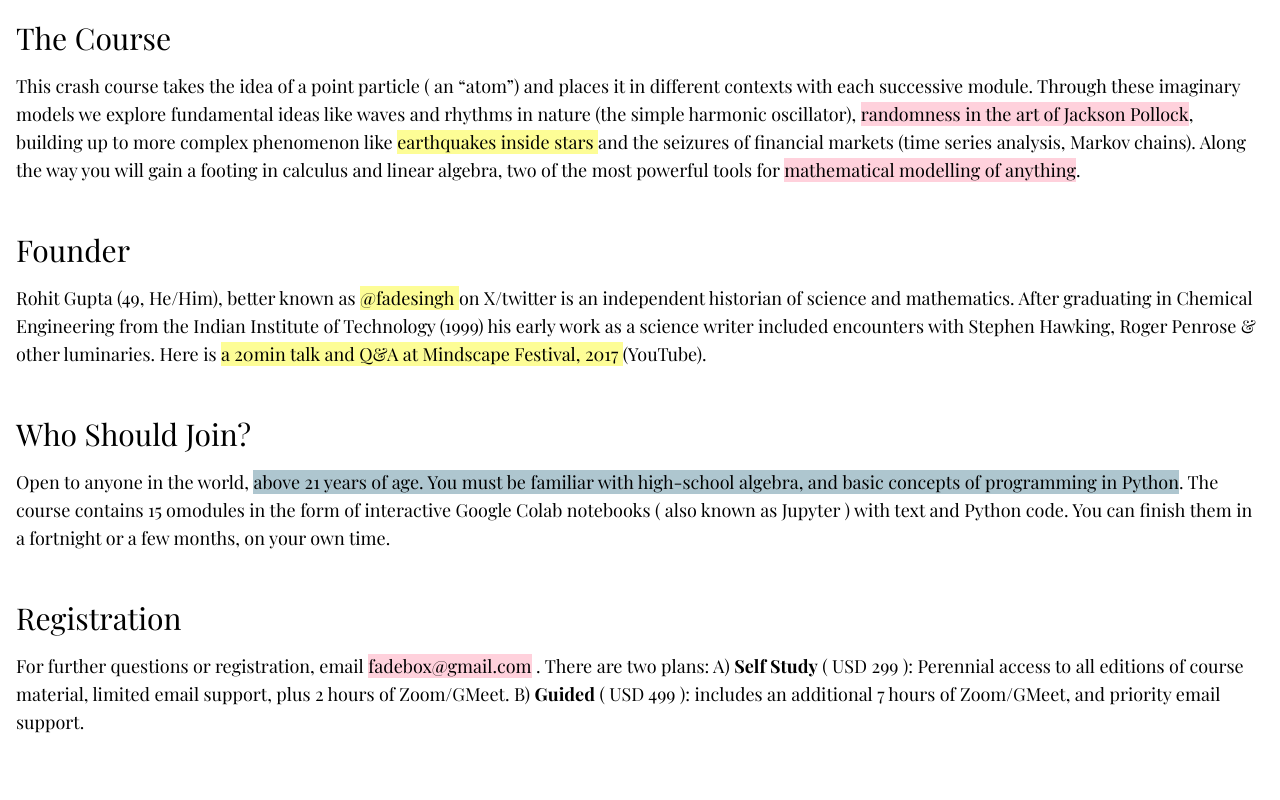
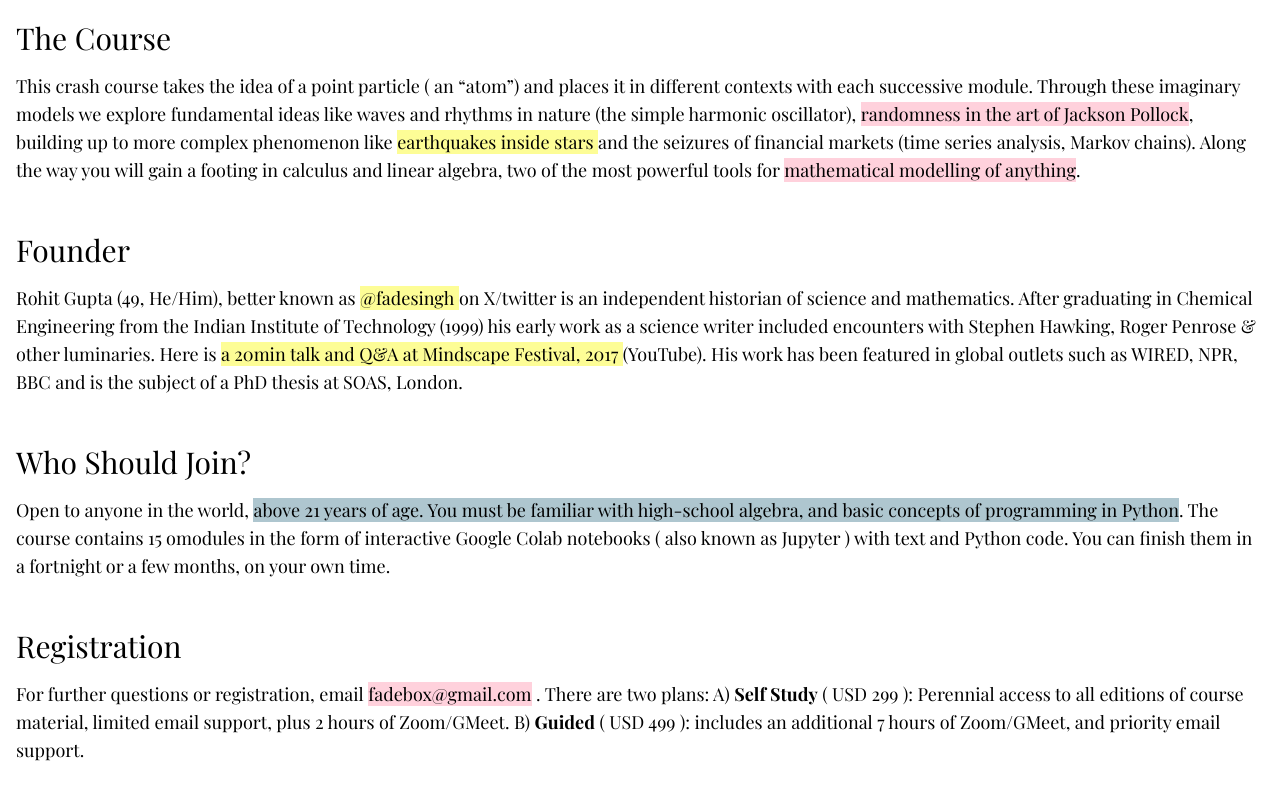
Before and after one commit to fadesingh/AtomicDrift, a plain HTML site: page index.html in a window 1280 px wide. Shown: the part 1245-2045 px from the top of the page. Drawn offline with nearby package versions, Linux system fonts and the light colour scheme.

Commit message:
founder details

```diff
--- a/index.html
+++ b/index.html
@@ -92,7 +92,8 @@ In 2025, that's not theoretical knowledge—it's survival gear.
                 <h3 class="text-3xl mb-4">Founder</h3>
                 <p class="text-lg">
                     Rohit Gupta (49, He/Him), better known as <span style="background-color: #fdfd96;"><a href="https://x.com/fadesingh">@fadesingh</a> </span>on X/twitter is an independent historian of science and mathematics. After graduating in Chemical Engineering from the Indian Institute
-of Technology (1999) his early work as a science writer included encounters with Stephen Hawking, Roger Penrose & other luminaries. Here is <span style="background-color: #fdfd96;"><a href="https://www.youtube.com/watch?v=8xFCR2tCEoo">a 20min talk and Q&A at Mindscape Festival, 2017</a> </span>(YouTube).
+of Technology (1999) his early work as a science writer included encounters with Stephen Hawking, Roger Penrose & other luminaries. Here is <span style="background-color: #fdfd96;"><a href="https://www.youtube.com/watch?v=8xFCR2tCEoo">a 20min talk and Q&A at Mindscape Festival, 2017</a> </span>(YouTube). His work has been featured in global outlets such as WIRED, NPR, BBC and is the subject of  <a href="https://core.ac.uk/download/pdf/42549081.pdf" title="the PhD thesis"> a PhD thesis</a> at SOAS, London.
+
 
                 </p>
             </section>
```
